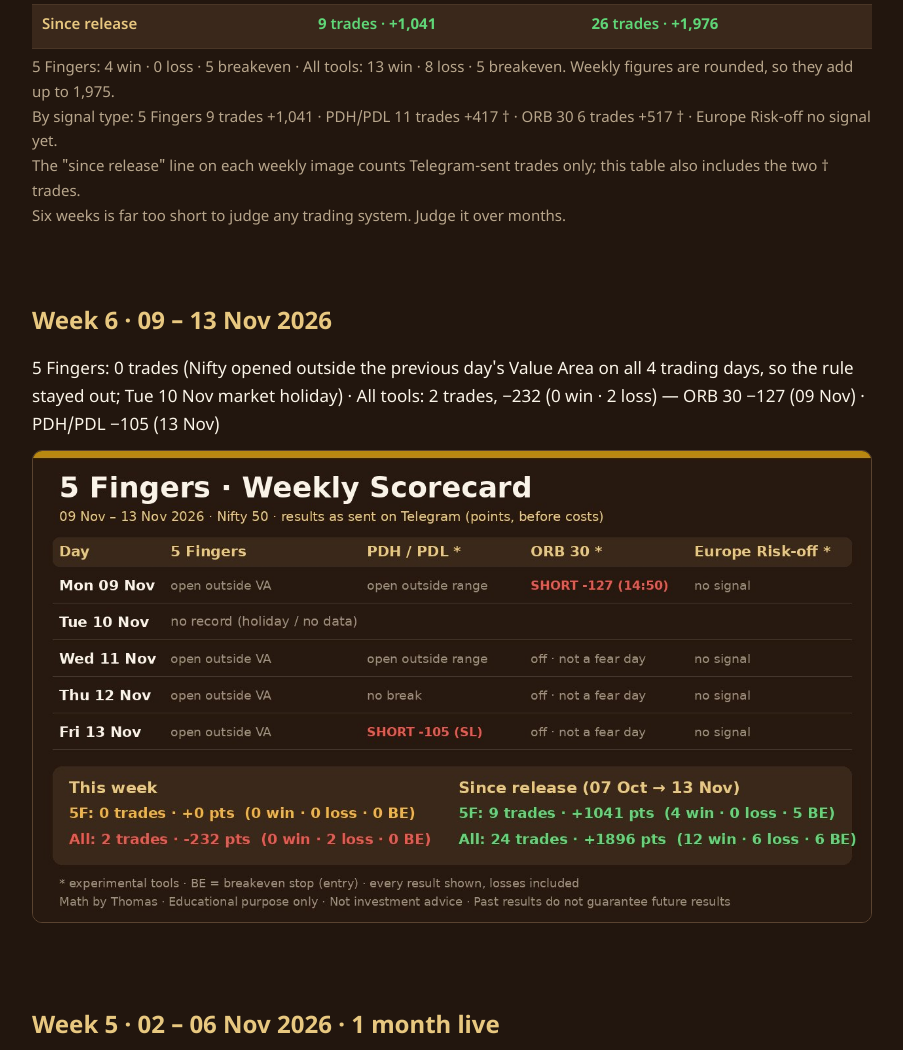
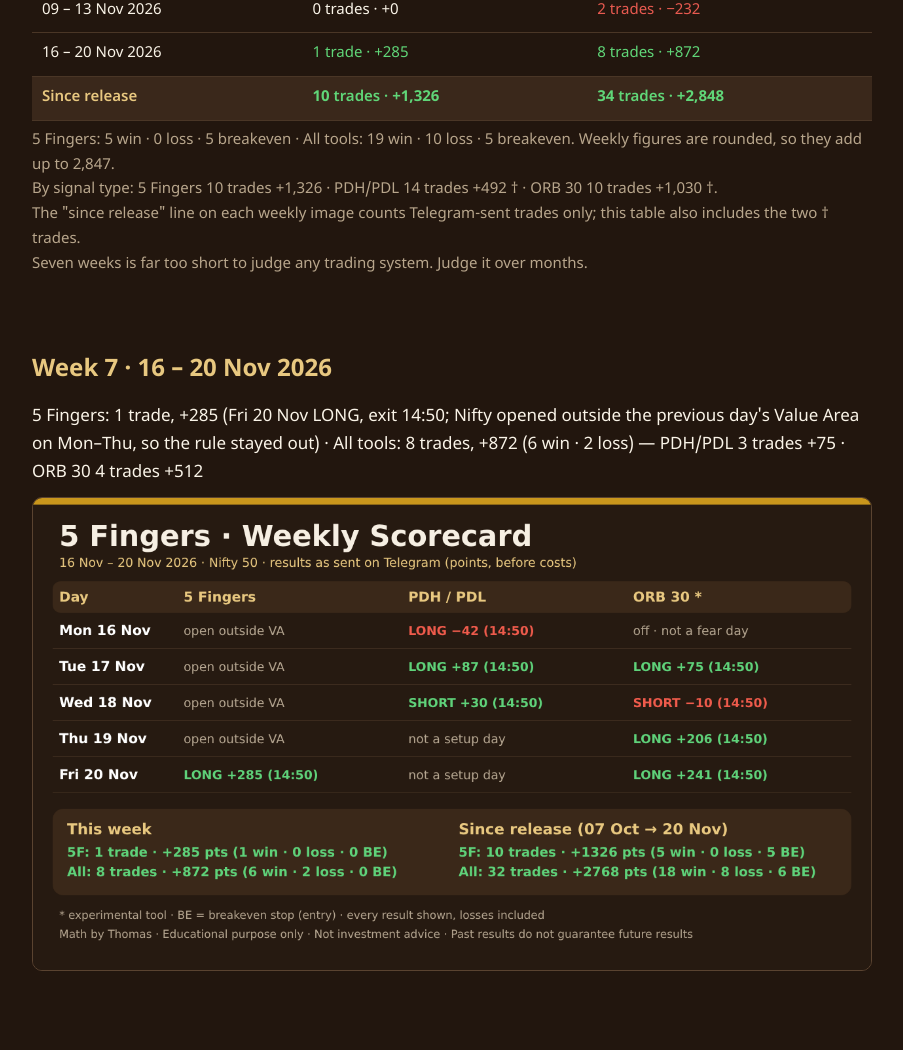
Before and after one commit to ThomasAAROON/mathbythomas.in, a plain HTML site: page scorecards.html in a window 1280 px wide. Shown: the part 1559-2609 px from the top of the page, without its empty margins (188-1091 px from the left). Drawn offline with Linux system fonts and the light colour scheme.

Commit message:
Add files via upload

```diff
--- a/scorecards.html
+++ b/scorecards.html
@@ -36,7 +36,7 @@
       <li>Nifty 50 index points, <b>before costs</b> (brokerage, taxes, slippage not deducted).</li>
       <li>Results as sent live on the Telegram channel. One trade per tool per day.</li>
       <li>If a rule fired but a <b>data error</b> stopped the signal from reaching Telegram, the trade is still counted and marked <b>†</b> — gains and losses alike (14 Oct PDH/PDL −88 †, 23 Oct ORB 30 +168 †).</li>
-      <li>Tools: 5 Fingers, and experimental PDH/PDL, ORB 30, Europe risk-off.</li>
+      <li>Tools: 5 Fingers, PDH/PDL and ORB 30 (experimental). Weeks 1–6 images also show the Europe risk-off column; it never gave a signal and was removed on 19 Nov 2026.</li>
       <li>Published every Friday after market close.</li>
     </ul>
   </section>
@@ -51,9 +51,16 @@
       <tr><td>26 – 30 Oct 2026</td><td>2 trades · +0</td><td class="pos">5 trades · +60</td></tr>
       <tr><td>02 – 06 Nov 2026</td><td>0 trades · +0</td><td class="pos">4 trades · +373</td></tr>
       <tr><td>09 – 13 Nov 2026</td><td>0 trades · +0</td><td class="neg">2 trades · −232</td></tr>
-      <tr><th>Since release</th><th class="pos">9 trades · +1,041</th><th class="pos">26 trades · +1,976</th></tr>
+      <tr><td>16 – 20 Nov 2026</td><td class="pos">1 trade · +285</td><td class="pos">8 trades · +872</td></tr>
+      <tr><th>Since release</th><th class="pos">10 trades · +1,326</th><th class="pos">34 trades · +2,848</th></tr>
     </table></div>
-    <p class="ta" style="margin-top:8px">5 Fingers: 4 win · 0 loss · 5 breakeven · All tools: 13 win · 8 loss · 5 breakeven. Weekly figures are rounded, so they add up to 1,975.<br>By signal type: 5 Fingers 9 trades +1,041 · PDH/PDL 11 trades +417 † · ORB 30 6 trades +517 † · Europe Risk-off no signal yet.<br>The "since release" line on each weekly image counts Telegram-sent trades only; this table also includes the two † trades.<br>Six weeks is far too short to judge any trading system. Judge it over months.</p>
+    <p class="ta" style="margin-top:8px">5 Fingers: 5 win · 0 loss · 5 breakeven · All tools: 19 win · 10 loss · 5 breakeven. Weekly figures are rounded, so they add up to 2,847.<br>By signal type: 5 Fingers 10 trades +1,326 · PDH/PDL 14 trades +492 † · ORB 30 10 trades +1,030 †.<br>The "since release" line on each weekly image counts Telegram-sent trades only; this table also includes the two † trades.<br>Seven weeks is far too short to judge any trading system. Judge it over months.</p>
+  </section>
+
+  <section class="week">
+    <h2>Week 7 · 16 – 20 Nov 2026</h2>
+    <p>5 Fingers: 1 trade, +285 (Fri 20 Nov LONG, exit 14:50; Nifty opened outside the previous day's Value Area on Mon–Thu, so the rule stayed out) · All tools: 8 trades, +872 (6 win · 2 loss) — PDH/PDL 3 trades +75 · ORB 30 4 trades +512</p>
+    <img src="scorecard-2026-11-16.png" alt="5 Fingers weekly scorecard 16 to 20 November 2026" loading="lazy">
   </section>
 
   <section class="week">
```
